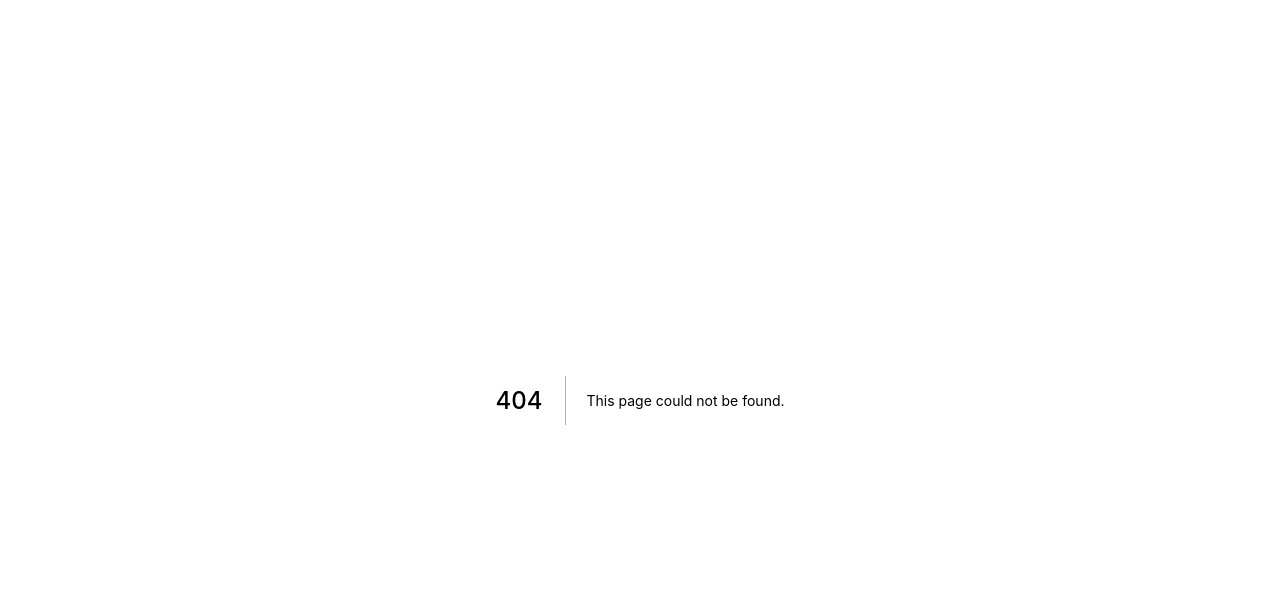
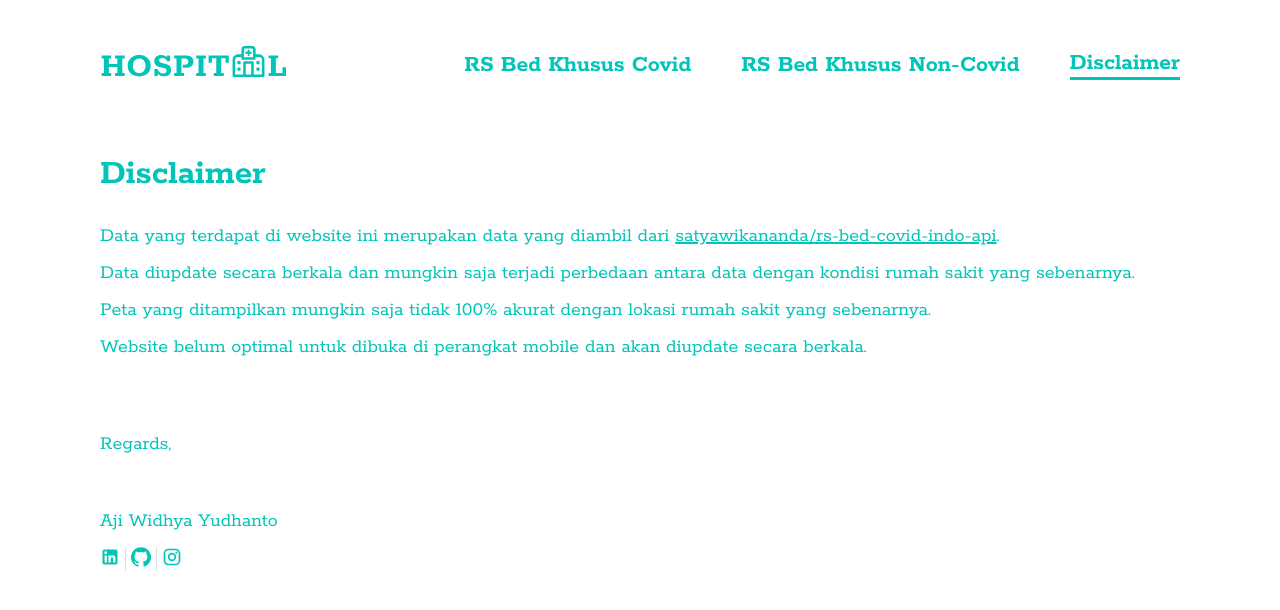
Before and after one commit to ajiyudhanto/availability-id-hospital-bed, a Next.js app: page /disclaimer in a window 1280 px wide. Before the commit this address had no page. Shown: the top 610 px of the page. Built offline with nearby package versions, Linux system fonts and the light colour scheme.

Commit message:
adding disclaimer page

```diff
--- a/components/Navbar.js
+++ b/components/Navbar.js
@@ -26,6 +26,9 @@ const Navbar = () => {
           <div className='nav-menu-container'>
             <p onClick={() => router.push('/non-covid')} className={`rokkit nav-menu ${router.pathname === '/non-covid' ? 'nav-selected' : ''}`}>RS Bed Khusus Non-Covid</p>
           </div>
+          <div className='nav-menu-container'>
+            <p onClick={() => router.push('/disclaimer')} className={`rokkit nav-menu ${router.pathname === '/disclaimer' ? 'nav-selected' : ''}`}>Disclaimer</p>
+          </div>
         </Grid>
       </Grid>
     </>
--- /dev/null
+++ b/pages/disclaimer.js
@@ -0,0 +1,37 @@
+import Head from 'next/head'
+import React from 'react'
+import { Grid, Divider } from '@material-ui/core'
+import Navbar from '../components/Navbar'
+import LinkedInIcon from '@material-ui/icons/LinkedIn';
+import GitHubIcon from '@material-ui/icons/GitHub';
+import InstagramIcon from '@material-ui/icons/Instagram';
+import Link from 'next/link'
+
+export default function Disclaimer() {
+
+  return (
+    <div>
+      <Head>
+        <title>Jakarta Hospital Data</title>
+        <meta name="description" content="Generated by create next app" />
+        <link rel="icon" href="/Hospital.svg" />
+      </Head>
+
+      <main className='main-container'>
+        <Navbar />
+        <Grid container className='primal-container' direction='column'>
+          <h1 className='rokkit disclaimer-title'>Disclaimer</h1>
+          <p className='rokkit disclaimer-point'>Data yang terdapat di website ini merupakan data yang diambil dari <a href='https://github.com/satyawikananda/rs-bed-covid-indo-api/' target='_blank' rel="noreferrer" style={{ textDecoration: 'underline' }}>satyawikananda/rs-bed-covid-indo-api</a>.</p>
+          <p className='rokkit disclaimer-point'>Data diupdate secara berkala dan mungkin saja terjadi perbedaan antara data dengan kondisi rumah sakit yang sebenarnya.</p>
+          <p className='rokkit disclaimer-point'>Peta yang ditampilkan mungkin saja tidak 100% akurat dengan lokasi rumah sakit yang sebenarnya.</p>
+          <p className='rokkit disclaimer-point'>Website belum optimal untuk dibuka di perangkat mobile dan akan diupdate secara berkala.</p>
+          <br/><br/><br/>
+          <p className='rokkit disclaimer-point'>Regards,</p><br/><br/>
+          <p className='rokkit disclaimer-point'>Aji Widhya Yudhanto</p>
+          <div className='icon-container'><a href='https://www.linkedin.com/in/aji-yudhanto-905ab0125/' target='_blank'><LinkedInIcon className='sosmed-icon-big' /></a><Divider orientation="vertical" flexItem className='icon-separator' /><a href='https://github.com/ajiyudhanto' target='_blank'><GitHubIcon className='sosmed-icon-small' /></a><Divider orientation="vertical" flexItem className='icon-separator' /><a href='https://www.instagram.com/awyudhanto/' target='_blank'><InstagramIcon className='sosmed-icon-big' /></a></div>
+        </Grid>
+      </main>
+
+    </div>
+  )
+}
--- a/styles/globals.scss
+++ b/styles/globals.scss
@@ -120,6 +120,40 @@ a {
     font-size: 24px;
     margin: 0ch;
   }
+
+  .disclaimer-title {
+    color: #01C5B8;
+    font-weight: bold;
+    font-size: 36px;
+    margin: 50px 0px 30px 0px;
+  }
+
+  .disclaimer-point {
+    color: #01C5B8;
+    font-size: 20px;
+    margin: 0px 0px 15px 0px;
+  }
+
+  .icon-container {
+    display: flex;
+    align-items: flex-start;
+
+    .icon-separator {
+      margin: 0px 5px 0px 5px;
+      color: #01C5B8;
+      font-size: 24px;
+    }
+
+    .sosmed-icon-big {
+      color: #01C5B8;
+      font-size: 20px;
+    }
+
+    .sosmed-icon-small {
+      color: #01C5B8;
+      font-size: 20px;
+    }
+  }
 }
 
 .region-selection {
```
